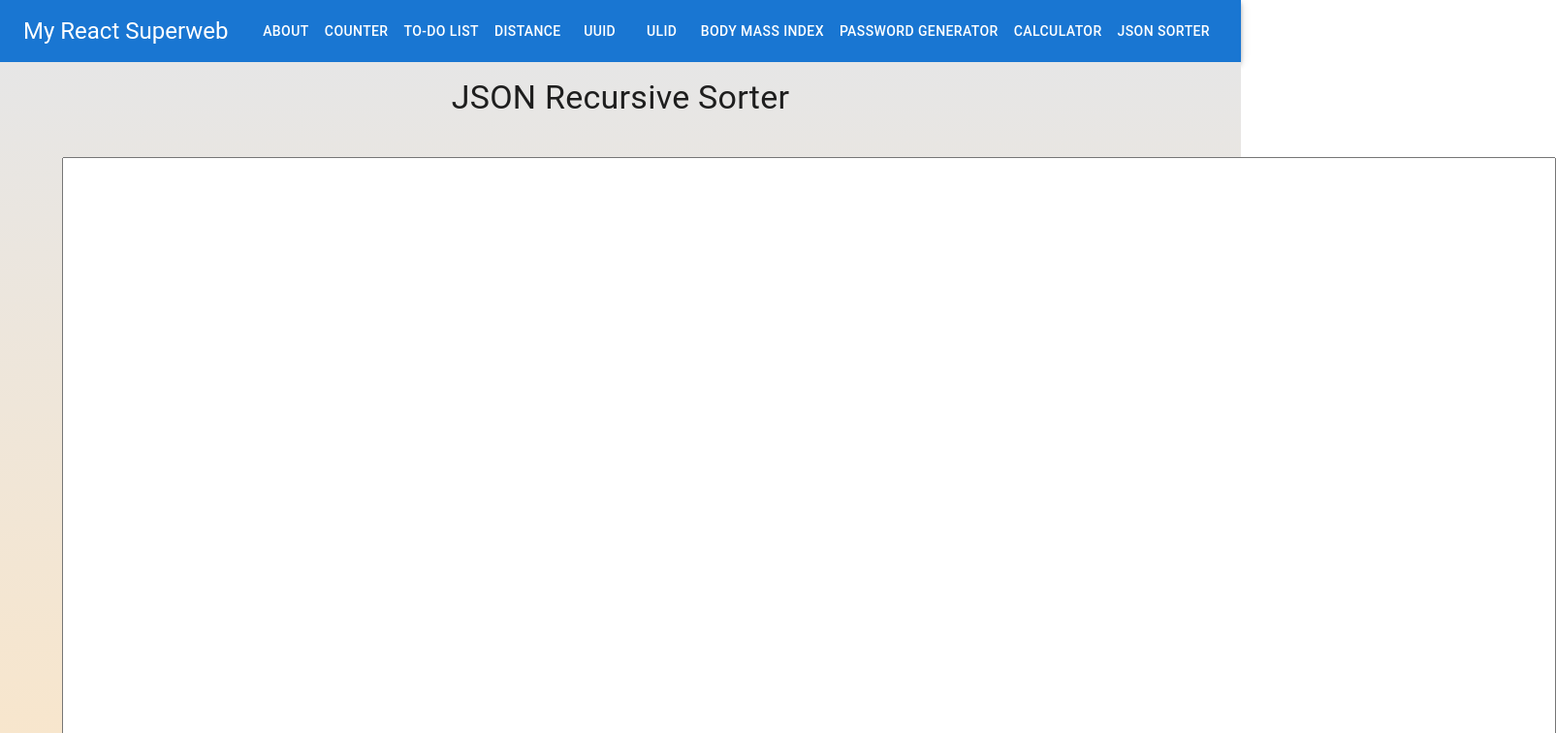
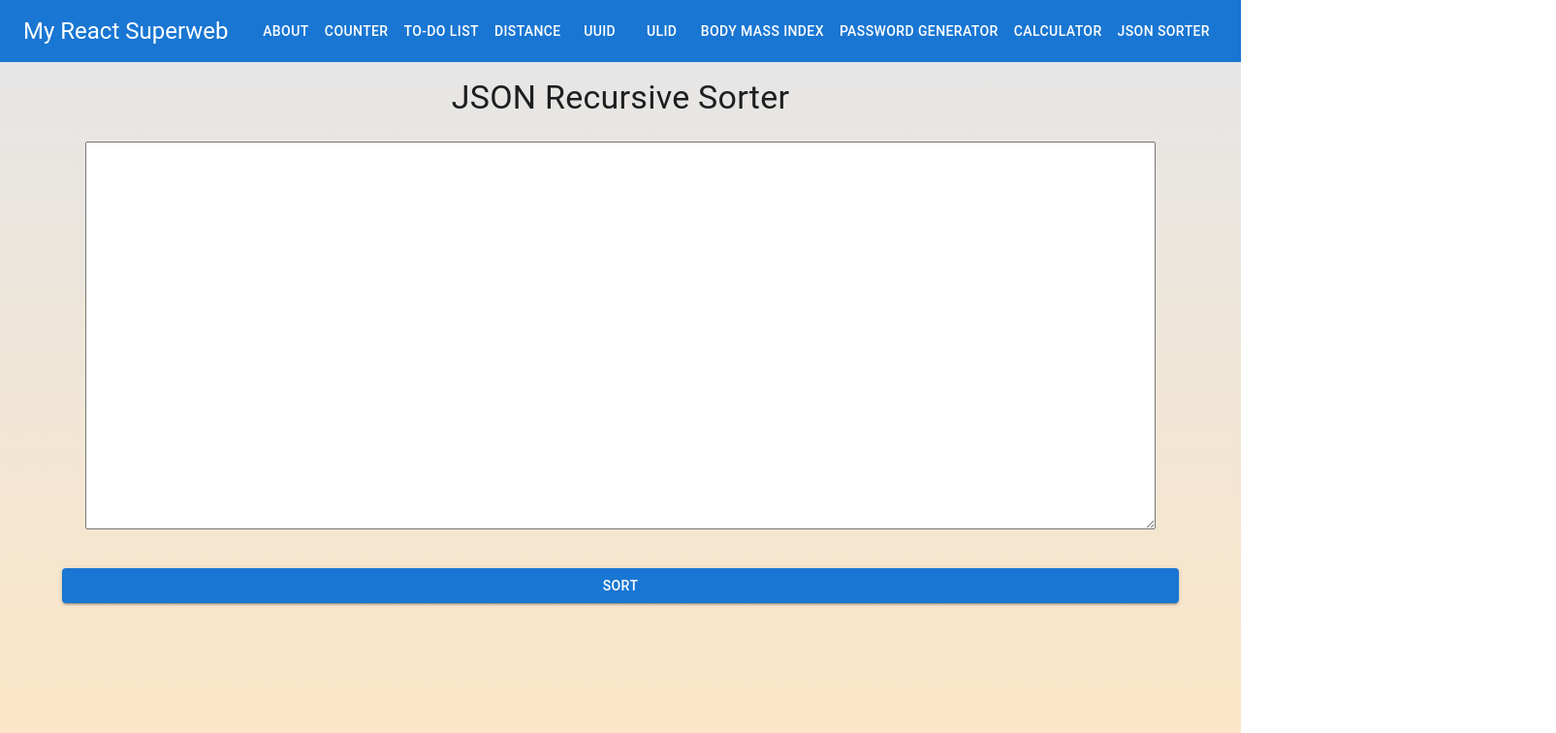
Before and after one commit to iamdejan/my-react-superweb, a React (Vite) app: page /json-sorter in a window 1280 px wide. Shown: the top 756 px of the page at 97% size, 1605 px wide, since content can reach past the window. Built offline with nearby package versions, Linux system fonts and the light colour scheme.

Commit message:
implement error handling

```diff
--- a/src/hooks/useJSONSorter.ts
+++ b/src/hooks/useJSONSorter.ts
@@ -18,11 +18,16 @@ export default function useJSONSorter(): JSONSorterHookOutput {
   }
 
   function handleSortButtonClicked(): void {
-    // eslint-disable-next-line @typescript-eslint/no-unsafe-assignment
-    const parsedData = JSON.parse(text);
+    try {
+      // eslint-disable-next-line @typescript-eslint/no-unsafe-assignment
+      const parsedData = JSON.parse(text);
 
-    const sortedData = sortKeysRecursive(parsedData) as unknown;
-    setText(stringify(sortedData, {space: "4"}));
+      const sortedData = sortKeysRecursive(parsedData) as unknown;
+      setText(stringify(sortedData, {space: 4}));
+    } catch(e) {
+      const errorMessage: string = e as string;
+      setText("Invalid JSON: "+errorMessage);
+    }
   }
 
   return {
--- a/src/pages/JSONSorter.tsx
+++ b/src/pages/JSONSorter.tsx
@@ -1,4 +1,4 @@
-import { Button, Container, TextareaAutosize, Typography } from "@mui/material";
+import { Button, Container, Typography } from "@mui/material";
 import { JSX } from "react";
 import useJSONSorter from "../hooks/useJSONSorter";
 
@@ -18,9 +18,17 @@ export default function JSONSorter(): JSX.Element {
         JSON Recursive Sorter
       </Typography>
       <Container sx={{
-        margin: 2
+        width: "90vw",
+        height: "50vh",
+        marginX: "auto",
       }}>
-        <TextareaAutosize minRows={50} cols={190} value={text} onChange={handleTextAreaChanged} />
+        <textarea style={{
+          width: "100%",
+          height: "100%",
+          fontSize: "1rem",
+        }}
+        onChange={handleTextAreaChanged}
+        value={text} />
       </Container>
       <Container
         sx={{
@@ -34,6 +42,9 @@ export default function JSONSorter(): JSX.Element {
           fullWidth
           onClick={handleSortButtonClicked}
           type="button"
+          sx={{
+            marginTop: 5
+          }}
         >
           Sort
         </Button>
```
